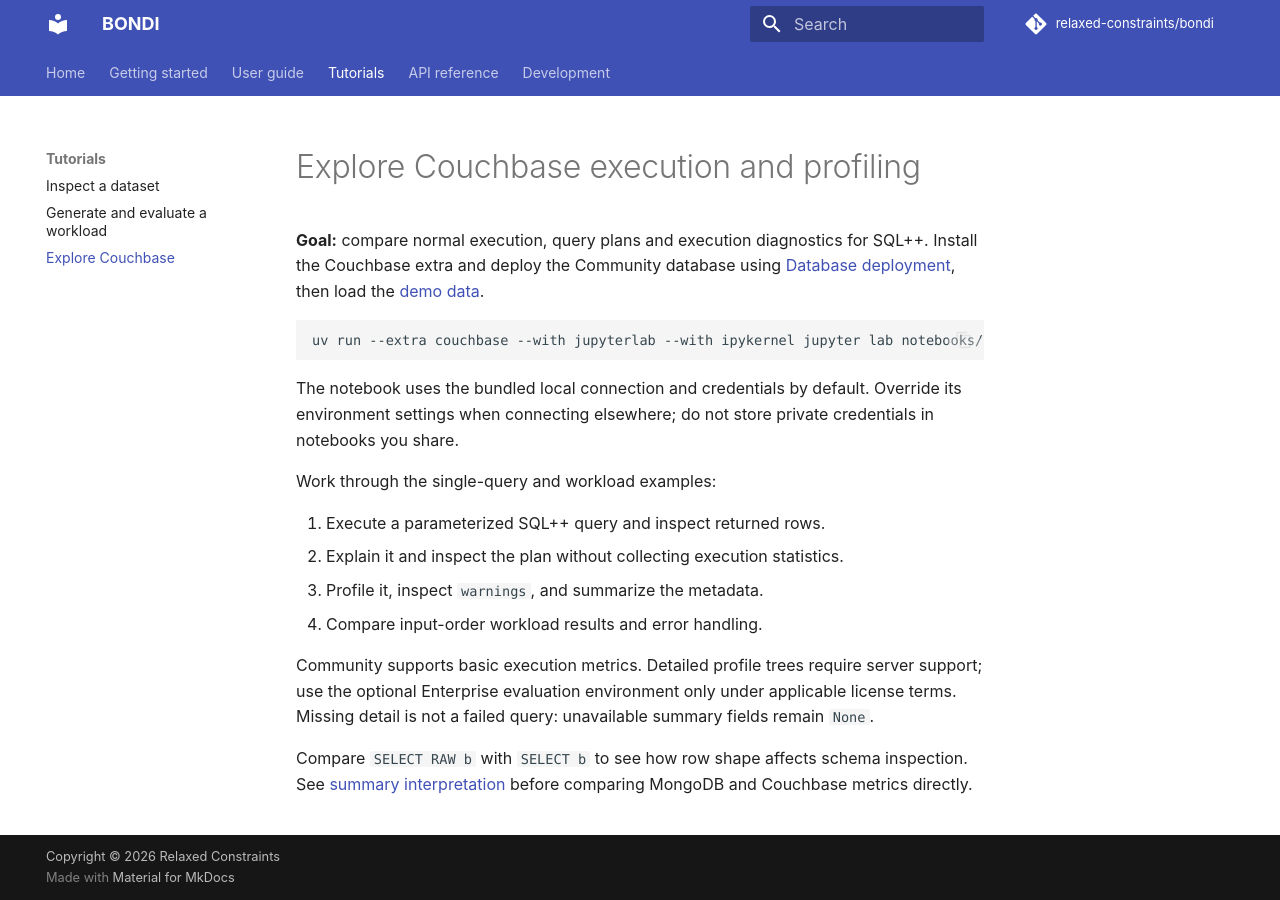
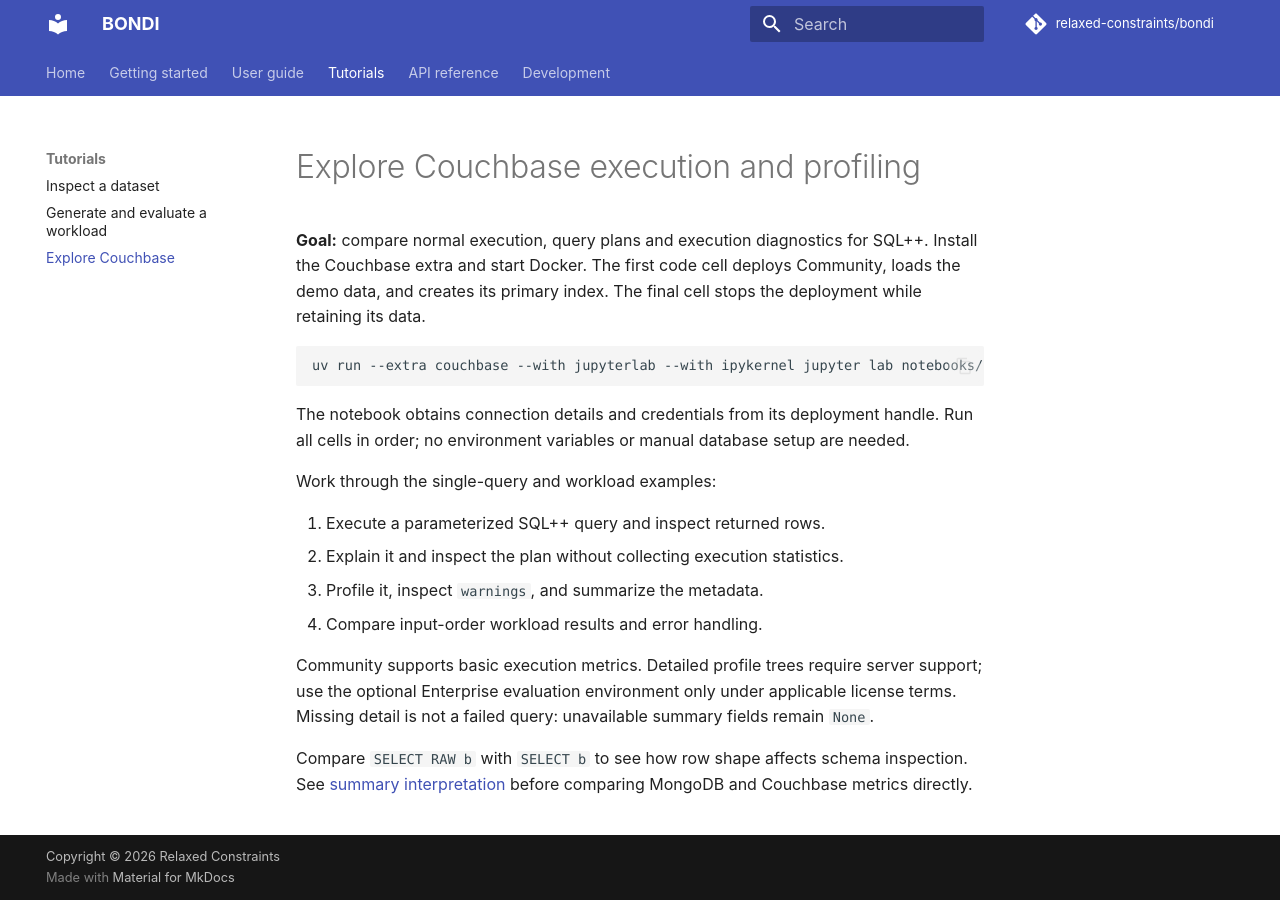
Before and after one commit to relaxed-constraints/bondi, an MkDocs documentation site: the page built from docs/tutorials/couchbase.md, in a window 1280 px wide. Built offline with MkDocs 1.6.1 and Material for MkDocs 9.7.7, drawn with Linux system fonts in a browser that asks for light colours; comment, search, counter and statistics services are not loaded.

Commit message:
Make notebook tutorials self-contained with managed deployments

````diff
--- a/docs/tutorials/couchbase.md
+++ b/docs/tutorials/couchbase.md
@@ -1,17 +1,16 @@
 # Explore Couchbase execution and profiling
 
 **Goal:** compare normal execution, query plans and execution diagnostics for SQL++.
-Install the Couchbase extra and deploy the Community database using
-[Database deployment](../deployment.md#couchbase-deployments), then load the
-[demo data](../deployment.md#demo-data).
+Install the Couchbase extra and start Docker. The first code cell deploys Community,
+loads the demo data, and creates its primary index. The final cell stops the deployment
+while retaining its data.
 
 ```sh
 uv run --extra couchbase --with jupyterlab --with ipykernel jupyter lab notebooks/couchbase_demo.ipynb
 ```
 
-The notebook uses the bundled local connection and credentials by default. Override
-its environment settings when connecting elsewhere; do not store private credentials
-in notebooks you share.
+The notebook obtains connection details and credentials from its deployment handle.
+Run all cells in order; no environment variables or manual database setup are needed.
 
 Work through the single-query and workload examples:
 
````
Also changed, not shown: docs/tutorials/generate-workload.md (+3 -2 lines), 4 other files.
